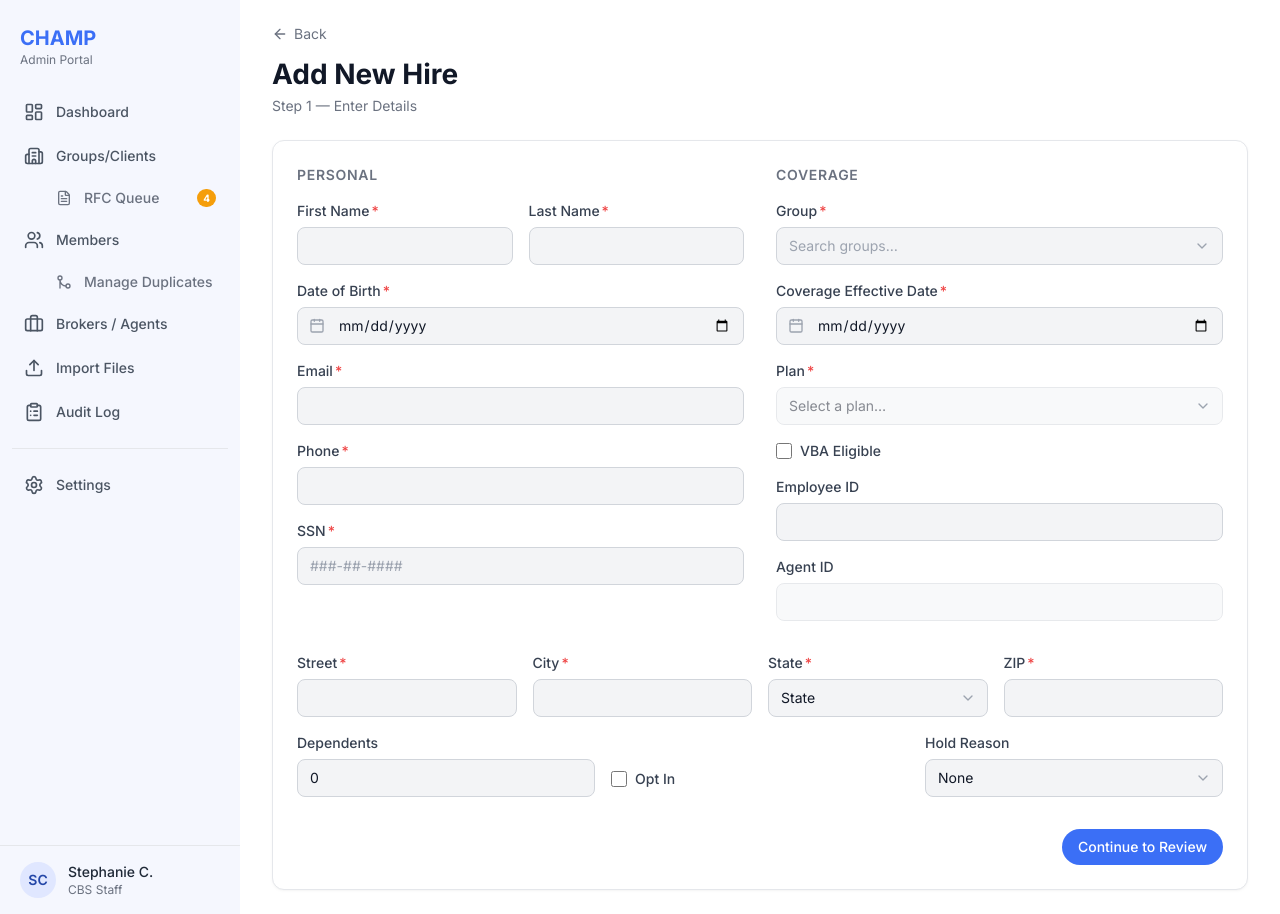
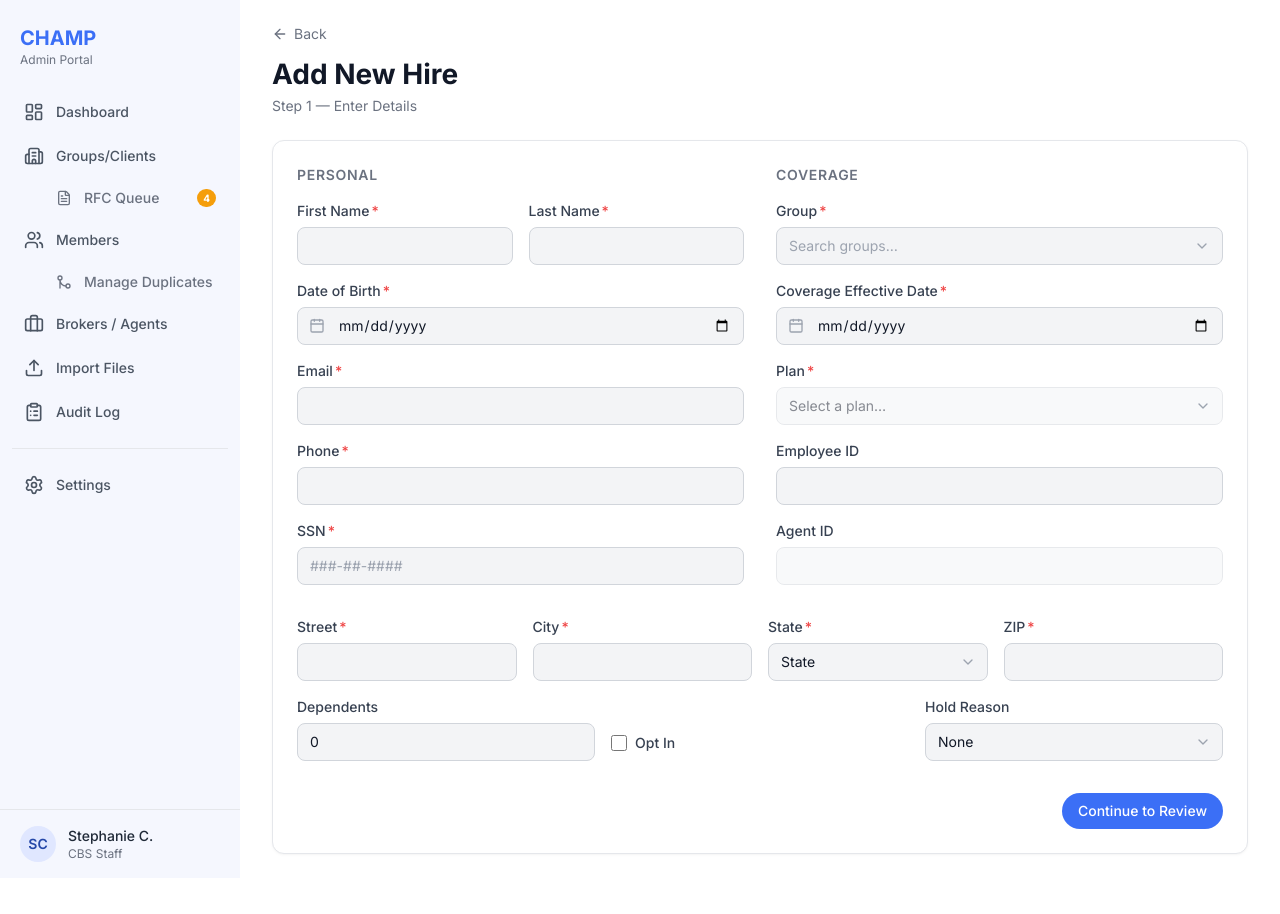
Before and after one commit to scorrell-design/champvba, a React (Vite) app: page /members/new in a window 1280 px wide. After the commit the page ends 878 px from the top, so only its background shows below. Built offline with nearby package versions, Linux system fonts and the light colour scheme.

Commit message:
refactor: remove vbaEligible field from AddNewHire component
Eliminated the vbaEligible field and its associated UI elements from the AddNewHire component, streamlining the member addition process and improving data handling by relying on group properties for VBA eligibility.

```diff
--- a/src/pages/members/AddNewHire.tsx
+++ b/src/pages/members/AddNewHire.tsx
@@ -50,7 +50,6 @@ export const AddNewHire = () => {
       groupId: '',
       coverageEffectiveDate: '',
       planId: '',
-      vbaEligible: false,
       employeeId: '',
       address: { street: '', city: '', state: '', zip: '' },
       dependents: 0,
@@ -75,7 +74,6 @@ export const AddNewHire = () => {
   const [dupOverrideReason, setDupOverrideReason] = useState('')
 
   const watchedGroupId = watch('groupId')
-  const watchedVba = watch('vbaEligible')
 
   const selectedGroup = useMemo(
     () => groups.find((g) => g.id === watchedGroupId),
@@ -107,8 +105,8 @@ export const AddNewHire = () => {
         groupId: data.groupId,
         groupName: selectedGroup?.legalName ?? '',
         coverageEffectiveDate: data.coverageEffectiveDate,
-        vbaEligible: data.vbaEligible,
-        type: data.vbaEligible ? 'VBA' : 'Non-VBA',
+        vbaEligible: selectedGroup?.isVBA ?? false,
+        type: selectedGroup?.isVBA ? 'VBA' : 'Non-VBA',
         employeeId: data.employeeId ?? '',
         agentId: selectedGroup?.agentNumber ?? '',
         address: data.address,
@@ -341,32 +339,6 @@ export const AddNewHire = () => {
                   />
                 )}
               />
-              <Controller
-                name="vbaEligible"
-                control={control}
-                render={({ field }) => (
-                  <div>
-                    <label className="flex items-center gap-2">
-                      <input
-                        type="checkbox"
-                        checked={field.value}
-                        onChange={field.onChange}
-                        className="h-4 w-4 rounded border-gray-300 text-primary-500 focus:ring-primary-200"
-                      />
-                      <span className="text-sm font-medium text-gray-700">VBA Eligible</span>
-                    </label>
-                    {watchedVba && (
-                      <div className="mt-2 flex items-start gap-2 rounded-lg bg-primary-50 px-3 py-2">
-                        <Info className="mt-0.5 h-4 w-4 shrink-0 text-primary-500" />
-                        <span className="text-sm text-primary-700">
-                          This member will be synced to the VBA system. VBA compliance rules will
-                          apply.
-                        </span>
-                      </div>
-                    )}
-                  </div>
-                )}
-              />
               <Input label="Employee ID" {...register('employeeId')} />
               <Input
                 label="Agent ID"
@@ -486,8 +458,7 @@ const ConfirmationView = ({
         <h2 className="text-lg font-semibold text-gray-900">
           {values.firstName} {values.lastName}
         </h2>
-        {values.vbaEligible && <TypeBadge type="VBA" />}
-        {!values.vbaEligible && <TypeBadge type="Non-VBA" />}
+        {selectedGroup?.isVBA ? <TypeBadge type="VBA" /> : <TypeBadge type="Non-VBA" />}
       </div>
 
       <div className="grid grid-cols-1 gap-6 sm:grid-cols-2 lg:grid-cols-3">
@@ -511,7 +482,7 @@ const ConfirmationView = ({
       <div className="flex items-start gap-2 rounded-lg bg-primary-50 px-4 py-3">
         <Info className="mt-0.5 h-4 w-4 shrink-0 text-primary-500" />
         <span className="text-sm text-primary-700">
-          {values.vbaEligible
+          {selectedGroup?.isVBA
             ? 'This member will be created in the CHAMP portal and synced to the VBA system.'
             : 'This member will be created in the CHAMP portal only. No external system sync.'}
         </span>
--- a/src/utils/schemas.ts
+++ b/src/utils/schemas.ts
@@ -23,7 +23,6 @@ export const addMemberSchema = z.object({
   groupId: z.string().min(1, 'Group is required'),
   coverageEffectiveDate: z.string().min(1, 'Coverage date is required'),
   planId: z.string().min(1, 'Plan is required'),
-  vbaEligible: z.boolean(),
   employeeId: z.string().optional(),
   address: addressSchema,
   dependents: z.number().min(0).default(0),
```
